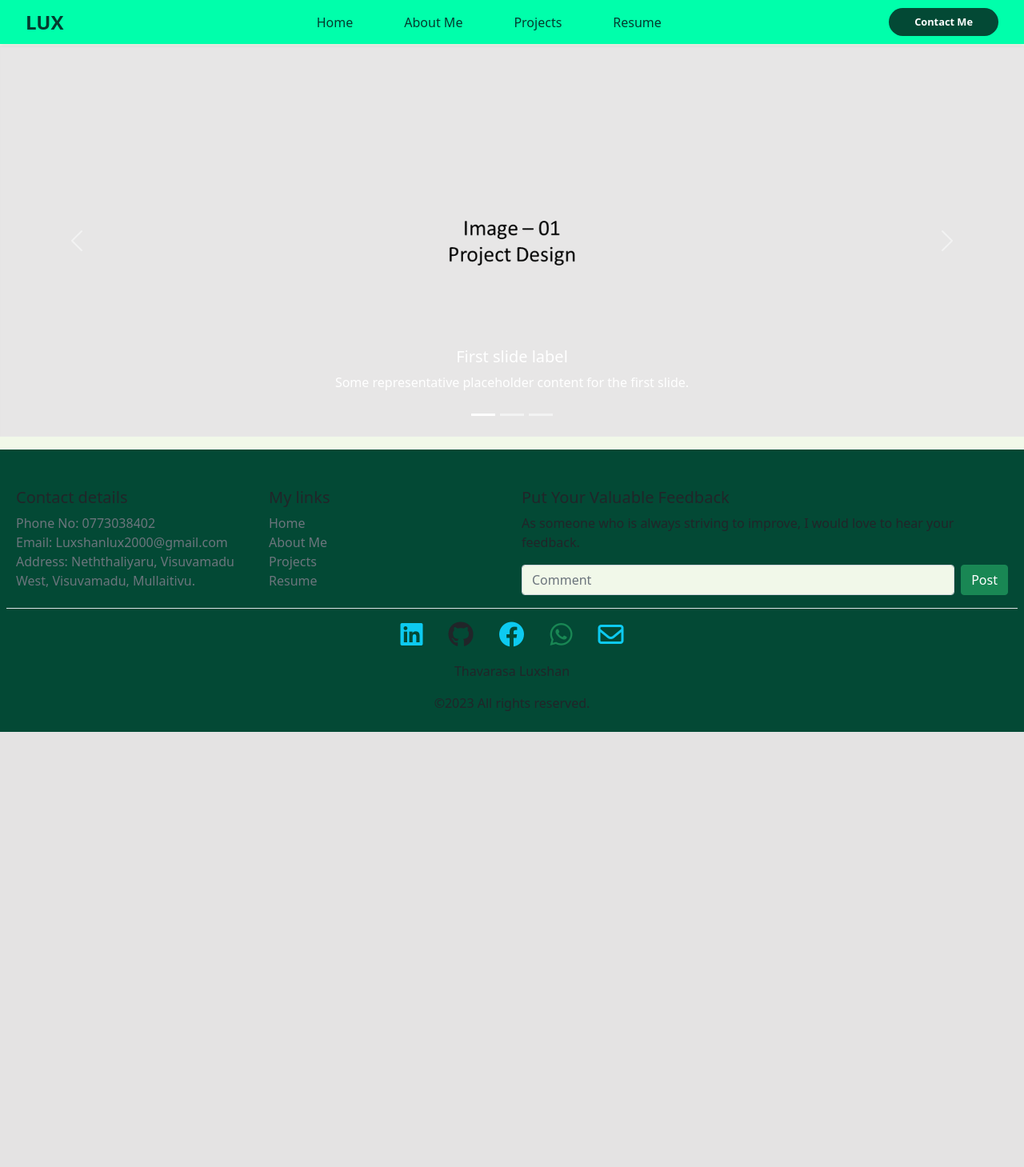
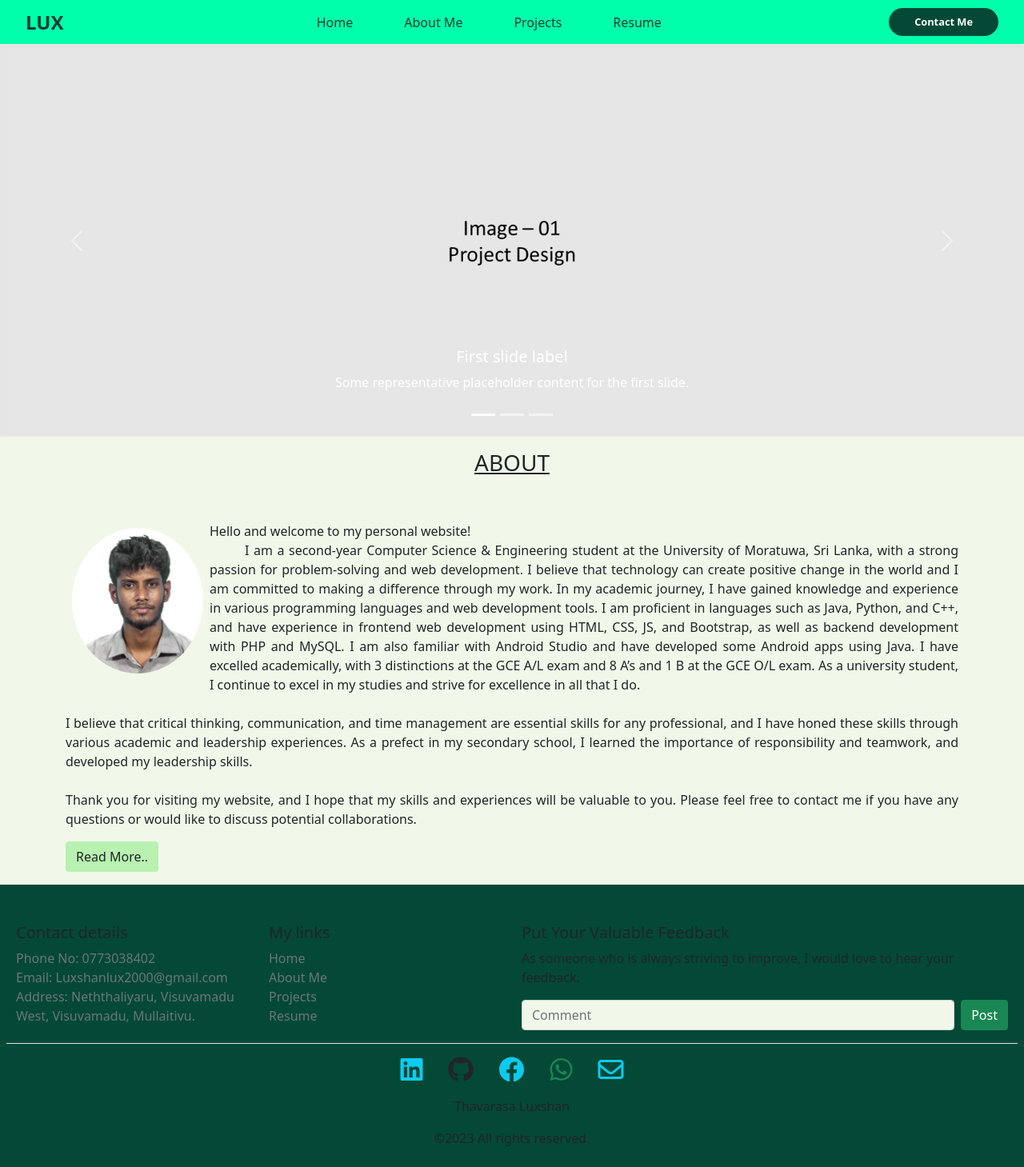
Before and after one commit to Luxshan2000/luxshan2000.github.io, a PHP site: page / in a window 1280 px wide. Shown: the whole page at 80% size. Before the commit the page ends 915 px from the top, so only its background shows below. Run offline with PHP 8.4, Linux system fonts and the light colour scheme.

Commit message:
index-file

```diff
--- a/assets/MyCSS/my-style.css
+++ b/assets/MyCSS/my-style.css
@@ -87,6 +87,10 @@ header{
     scale: 0.95;
 }
 
+.MobileImageSlider{
+    display: none;
+}
+
 .dropdown_menu{
     z-index: 9999;
     margin-top: 5px;
@@ -133,7 +137,15 @@ header{
     .navbar .toggle_btn{
         display: block;
     }
+}
 
+@media(max-width: 600px){
+    .DesktopImageSlider{
+        display: none;
+    }
+    .MobileImageSlider{
+        display: block;
+    }
 }
 
 @media(max-width: 576px){
--- a/index.html
+++ b/index.html
@@ -44,9 +44,7 @@
     </div>
 </header>
 
-
-<main>
-    <div class="container-fluid imageSlider pb-3 p-0 mt-2 pt-5">
+<div class="container-fluid DesktopImageSlider pb-3 p-0 mt-2 pt-5">
     <div id="carouselExampleCaptions" class="carousel slide" data-bs-touch="true" data-bs-ride="carousel">
         <div  class="carousel-indicators">
             <button  type="button" data-bs-target="#carouselExampleCaptions" data-bs-slide-to="0" class="active" aria-current="true" aria-label="Slide 1"></button>
@@ -87,6 +85,57 @@
     </div>
 </div>
 
+
+<div class="container-fluid MobileImageSlider pb-3 p-0 mt-2 pt-5">
+    <div id="carouselExampleIndicators" class="carousel slide" data-bs-ride="carousel">
+        <div class="carousel-indicators">
+            <button type="button" data-bs-target="#carouselExampleIndicators" data-bs-slide-to="0" class="active" aria-current="true" aria-label="Slide 1"></button>
+            <button type="button" data-bs-target="#carouselExampleIndicators" data-bs-slide-to="1" aria-label="Slide 2"></button>
+            <button type="button" data-bs-target="#carouselExampleIndicators" data-bs-slide-to="2" aria-label="Slide 3"></button>
+        </div>
+        <div class="carousel-inner">
+            <div class="carousel-item active">
+                <img src="/assets/default/img.png" class="d-block w-100" alt="...">
+            </div>
+            <div class="carousel-item">
+                <img src="/assets/default/img_1.png" class="d-block w-100" alt="...">
+            </div>
+            <div class="carousel-item">
+                <img src="/assets/default/img_2.png" class="d-block w-100" alt="...">
+            </div>
+        </div>
+        <button class="carousel-control-prev" type="button" data-bs-target="#carouselExampleIndicators" data-bs-slide="prev">
+            <span class="carousel-control-prev-icon" aria-hidden="true"></span>
+            <span class="visually-hidden">Previous</span>
+        </button>
+        <button class="carousel-control-next" type="button" data-bs-target="#carouselExampleIndicators" data-bs-slide="next">
+            <span class="carousel-control-next-icon" aria-hidden="true"></span>
+            <span class="visually-hidden">Next</span>
+        </button>
+    </div>
+</div>
+
+
+
+<main>
+    <div class="container">
+        <div class="title">
+            <h3 class="text-center text-decoration-underline">ABOUT</h3>
+        </div>
+        <div class="about flex-fill">
+            <img style="max-width: 180px" class="rounded-circle img-fluid float-lg-start mt-5 p-2" src="/assets/default/profile.jpg">
+            <p style="text-align: justify" class="justify-content-md-center  pt-5">
+                Hello and welcome to my personal website!<br>
+                &nbsp;&nbsp;&nbsp;&nbsp;&nbsp;&nbsp;&nbsp; I am a second-year Computer Science & Engineering student at the University of Moratuwa, Sri Lanka, with a strong passion for problem-solving and web development. I believe that technology can create positive change in the world and I am committed to making a difference through my work.
+                In my academic journey, I have gained knowledge and experience in various programming languages and web development tools. I am proficient in languages such as Java, Python, and C++, and have experience in frontend web development using HTML, CSS, JS, and Bootstrap, as well as backend development with PHP and MySQL. I am also familiar with Android Studio and have developed some Android apps using Java.
+                I have excelled academically, with 3 distinctions at the GCE A/L exam and 8 A’s and 1 B at the GCE O/L exam. As a university student, I continue to excel in my studies and strive for excellence in all that I do.
+                <br><br>I believe that critical thinking, communication, and time management are essential skills for any professional, and I have honed these skills through various academic and leadership experiences. As a prefect in my secondary school, I learned the importance of responsibility and teamwork, and developed my leadership skills.
+                <br><br>
+                Thank you for visiting my website, and I hope that my skills and experiences will be valuable to you. Please feel free to contact me if you have any questions or would like to discuss potential collaborations.
+            </p>
+            <button style="background-color: #B8F1B0" class=" btn active mb-3">Read More..</button>
+        </div>
+    </div>
 
 
 </main>
@@ -167,20 +216,6 @@
     });
 
 
-
-
-    $(window).resize(function() {
-        if ($(window).width() < 768) {
-            $('.img1').attr('src', '/assets/default/img.png');
-            $('.img2').attr('src', '/assets/default/img_1.png');
-            $('.img3').attr('src', '/assets/default/img_2.png');
-        } else {
-            $('.img1').attr('src', '/assets/default/image1.png');
-            $('.img2').attr('src', '/assets/default/image2.png');
-            $('.img3').attr('src', '/assets/default/image3.png');
-        }
-    });
-
 </script>
 </body>
 </html>
```
Also changed, not shown: assets/default/profile.jpg (added). Lines whose indentation alone changed are shown as unchanged.
